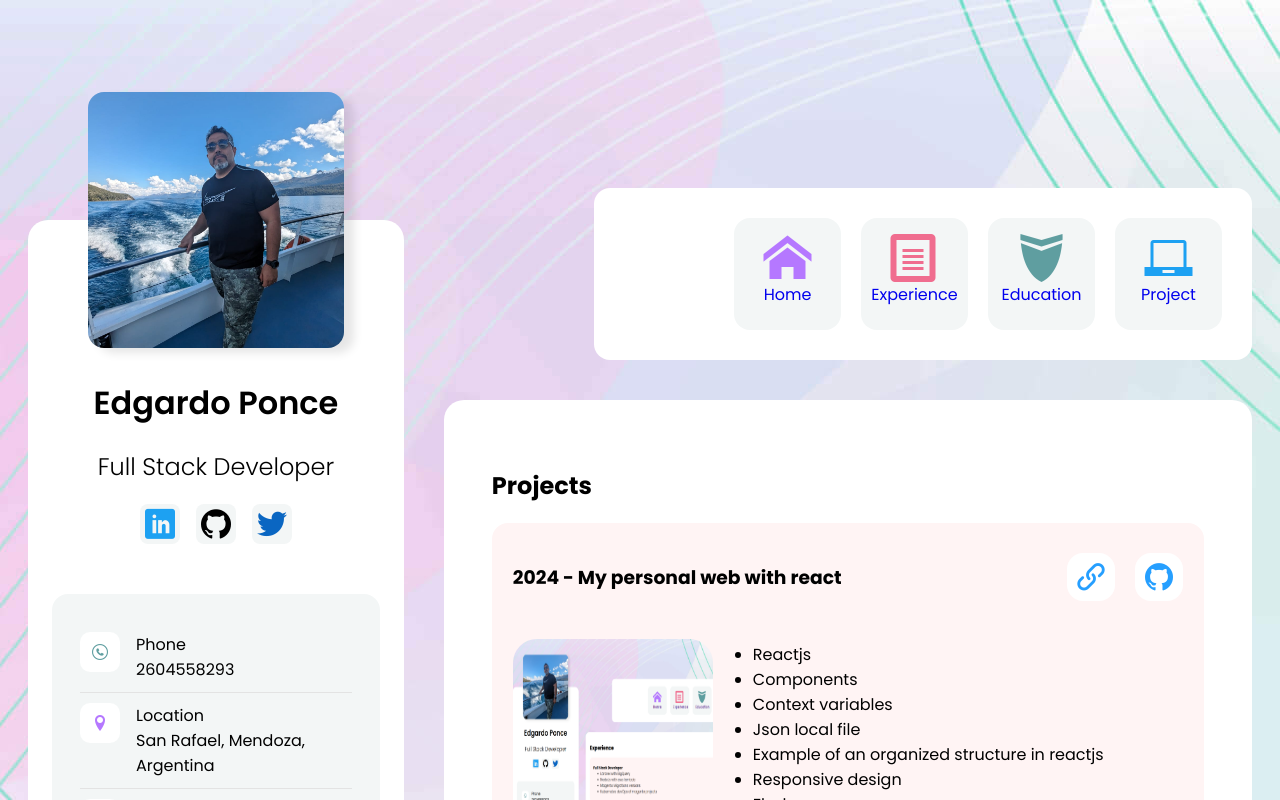
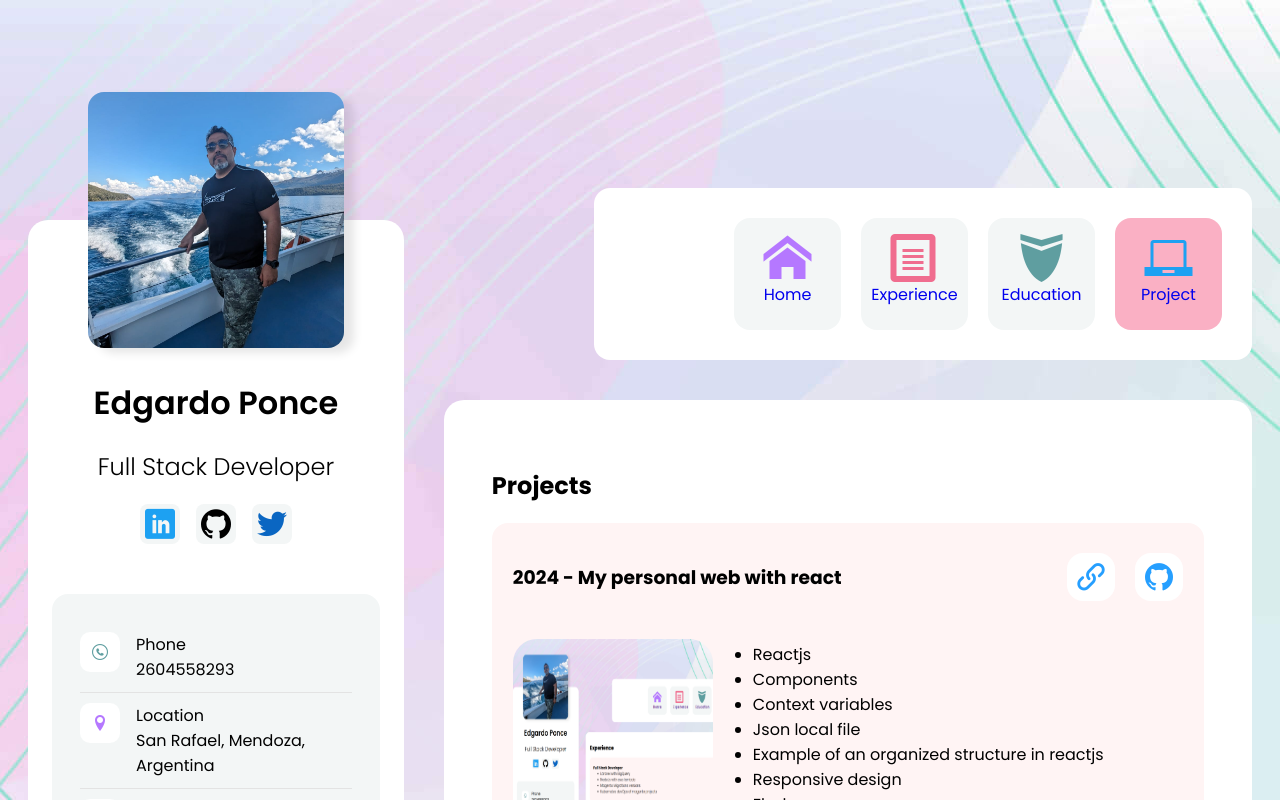
Before and after one commit to guduchango/my-personal-web-reactjs, a React (Vite) app: page /project in a window 1280 px wide. Shown: the top 800 px of the page. Built offline with nearby package versions, Linux system fonts and the light colour scheme.

Commit message:
change logic of context to know url page, add new design to know menu and header active

```diff
--- a/src/Components/Header/index.jsx
+++ b/src/Components/Header/index.jsx
@@ -5,26 +5,17 @@ const Header = () => {
     return (
         <header className="header">
             <nav>
-
-                <NavLink to='/'>
-                    <div className="nav-box" title="home">
-                        <i className="icon-home"></i>
-                    </div>
+                <NavLink to='/' className={({ isActive }) => (isActive ? 'navBox-isActive' : 'nav-box')}>
+                    <i className="icon-home"></i>
                 </NavLink>
-                <NavLink to='/experience'>
-                    <div className="nav-box" title="experience">
-                        <i className="icon-file-text"></i>
-                    </div>
+                <NavLink to='/experience' className={({ isActive }) => (isActive ? 'navBox-isActive' : 'nav-box')}>
+                    <i className="icon-file-text"></i>
                 </NavLink>
-                <NavLink to='/education'>
-                    <div className="nav-box" title="education">
-                        <i className="icon-shield"></i>
-                    </div>
+                <NavLink to='/education' className={({ isActive }) => (isActive ? 'navBox-isActive' : 'nav-box')}>
+                    <i className="icon-shield"></i>
                 </NavLink>
-                <NavLink to='/project'>
-                    <div className="nav-box" title="projects">
-                        <i className="icon-laptop"></i>
-                    </div>
+                <NavLink to='/project' className={({ isActive }) => (isActive ? 'navBox-isActive' : 'nav-box')}>
+                   <i className="icon-laptop"></i>
                 </NavLink>
 
             </nav>
--- a/src/Components/Header/styles.css
+++ b/src/Components/Header/styles.css
@@ -33,7 +33,24 @@ nav {
     text-align: center;
 }
 
+.navBox-isActive {
+    padding-block: 16px;
+    padding-inline: 16px;
+    display: flex;
+    flex-direction: column;
+    background-color:  rgb(250, 176, 196);
+    inline-size: 25px;
+    block-size: 30px;
+    border-radius: 16px;
+    justify-content: center;
+    text-align: center;
+}
+
 .nav-box i {
+    font-size: 24px;
+}
+
+.navBox-isActive i {
     font-size: 24px;
 }
 
--- a/src/Components/Layout/index.jsx
+++ b/src/Components/Layout/index.jsx
@@ -6,22 +6,22 @@ import Main from '../Main'
 import Menu from '../Menu'
 import './styles.css'
 import useWindowDimensions from '../../hooks/useWindowDimensions'
+import { useLocation } from 'react-router-dom'
 
 
 
 const Layout = ({ children }) => {
 
-    const context = useContext(GlobalContext);
     const { width } = useWindowDimensions();
     const mobileWidthMediaQuery = 900;
-    const homePage = 'home';
+    const homePage = '/';
+    const location = useLocation();
 
     const showHeader = () => {
-        return (context.navSection === homePage
+        return (location === homePage
         && width <= mobileWidthMediaQuery)
         || width >= mobileWidthMediaQuery
     }
-
 
     return (
         <div className="layout">
--- a/src/Components/Menu/index.jsx
+++ b/src/Components/Menu/index.jsx
@@ -1,34 +1,25 @@
 import { NavLink } from 'react-router-dom'
 import './styles.css'
 const Menu = () => {
-    const activeStyle = 'menuWrapperBox-isActive'
 
     return (
         <div className="menu">
             <div className="menu-wrapper">
-                <NavLink to='/'>
-                    <div className={`${({ isActive }) => isActive ? activeStyle : undefined} menuWrapper-box`}>
+                <NavLink to='/' className={({ isActive }) => (isActive ? 'menuWrapperBox-isActive' : 'menuWrapper-box')}>
                     <i className="icon-home"></i>
                     <span>Home</span>
-                    </div>
                 </NavLink>
-                <NavLink to='/experience'>
-                    <div className={`${({ isActive }) => isActive ? activeStyle : undefined} menuWrapper-box`}>
+                <NavLink to='/experience' className={({ isActive }) => (isActive ? 'menuWrapperBox-isActive' : 'menuWrapper-box')}>
                     <i className="icon-file-text"></i>
                     <span>Experience</span>
-                    </div>
                 </NavLink>
-                <NavLink to='/education'>
-                    <div className={`${({ isActive }) => isActive ? activeStyle : undefined} menuWrapper-box`}>
+                <NavLink to='/education' className={({ isActive }) => (isActive ? 'menuWrapperBox-isActive' : 'menuWrapper-box')}>
                     <i className="icon-shield"></i>
                     <span>Education</span>
-                    </div>
                 </NavLink>
-                <NavLink to='/project'>
-                    <div className={`${({ isActive }) => isActive ? activeStyle : undefined} menuWrapper-box`}>
+                <NavLink to='/project' className={({ isActive }) => (isActive ? 'menuWrapperBox-isActive' : 'menuWrapper-box')}>
                     <i className="icon-laptop"></i>
                     <span>Project</span>
-                    </div>
                 </NavLink>
             </div>
         </div>
--- a/src/Components/Menu/styles.css
+++ b/src/Components/Menu/styles.css
@@ -33,7 +33,21 @@
         align-items: center;
     }
 
+    .menuWrapperBox-isActive{
+        padding-block: 16px;
+        padding-inline: 16px;
+        display: flex;
+        flex-direction: column;
+        background-color:  rgb(250, 176, 196);
+        inline-size: 75px;
+        block-size: 80px;
+        border-radius: 16px;
+        align-items: center;
+        transition-delay: 0.1s;
+    }
+
     .menuWrapper-box:hover {
+
         background: rgb(250, 176, 196);
         transition-delay: 0.1s;
     }
--- a/src/Pages/Education/index.jsx
+++ b/src/Pages/Education/index.jsx
@@ -7,9 +7,6 @@ const Education = () => {
 
     const context = useContext(GlobalContext);
     const items = context.educationInfo;
-    useEffect(() => {
-        context.setNavSection("education")
-      }, [context])
 
     return (
         <Layout>
--- a/src/Pages/Experience/index.jsx
+++ b/src/Pages/Experience/index.jsx
@@ -8,10 +8,6 @@ const Experience = () => {
 
     const context = useContext(GlobalContext);
     const items = context.experienceInfo;
-    useEffect(() => {
-        context.setNavSection("experience")
-      }, [context])
-
 
     return (
         <Layout>
--- a/src/Pages/Home/index.jsx
+++ b/src/Pages/Home/index.jsx
@@ -8,9 +8,6 @@ const Home = () => {
 
     const context = useContext(GlobalContext);
     const items = context.skillInfo;
-    useEffect(() => {
-        context.setNavSection("home")
-      }, [context])
 
     return (
         <Layout>
--- a/src/Pages/Project/index.jsx
+++ b/src/Pages/Project/index.jsx
@@ -8,10 +8,6 @@ const Project = () => {
 
     const context = useContext(GlobalContext);
     const items = context.projectInfo;
-    useEffect(() => {
-        context.setNavSection("project")
-      }, [context])
-
 
     return (
         <Layout>
```
Lines whose indentation alone changed are shown as unchanged.
